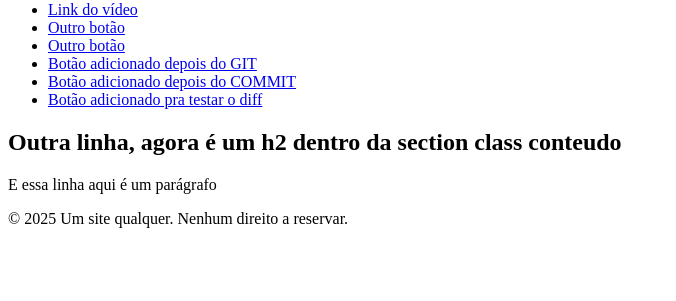
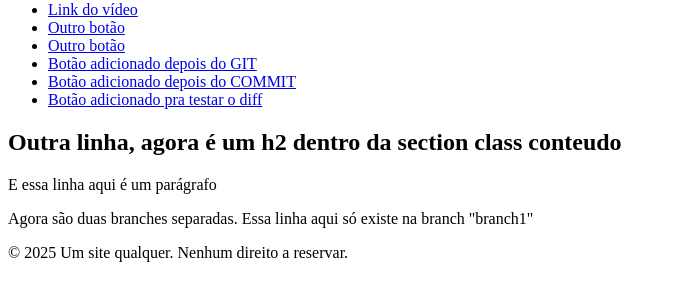
Before and after one commit to davimaires/aprendendo_git, a plain HTML site: page index.html in a window 1280 px wide. Shown: the part 79-380 px from the top of the page, without its empty margins (0-676 px from the left). Drawn offline with Linux system fonts and the light colour scheme.

Commit message:
primeiro commit da branch1

```diff
--- a/index.html
+++ b/index.html
@@ -22,6 +22,7 @@
     <section class="conteudo">
         <h2>Outra linha, agora é um h2 dentro da section class conteudo</h2>
         <p>E essa linha aqui é um parágrafo</p>
+        <p>Agora são duas branches separadas. Essa linha aqui só existe na branch "branch1"</p>
     </section>
     <footer>
         <p>&copy; 2025 Um site qualquer. Nenhum direito a reservar.</p>
```
